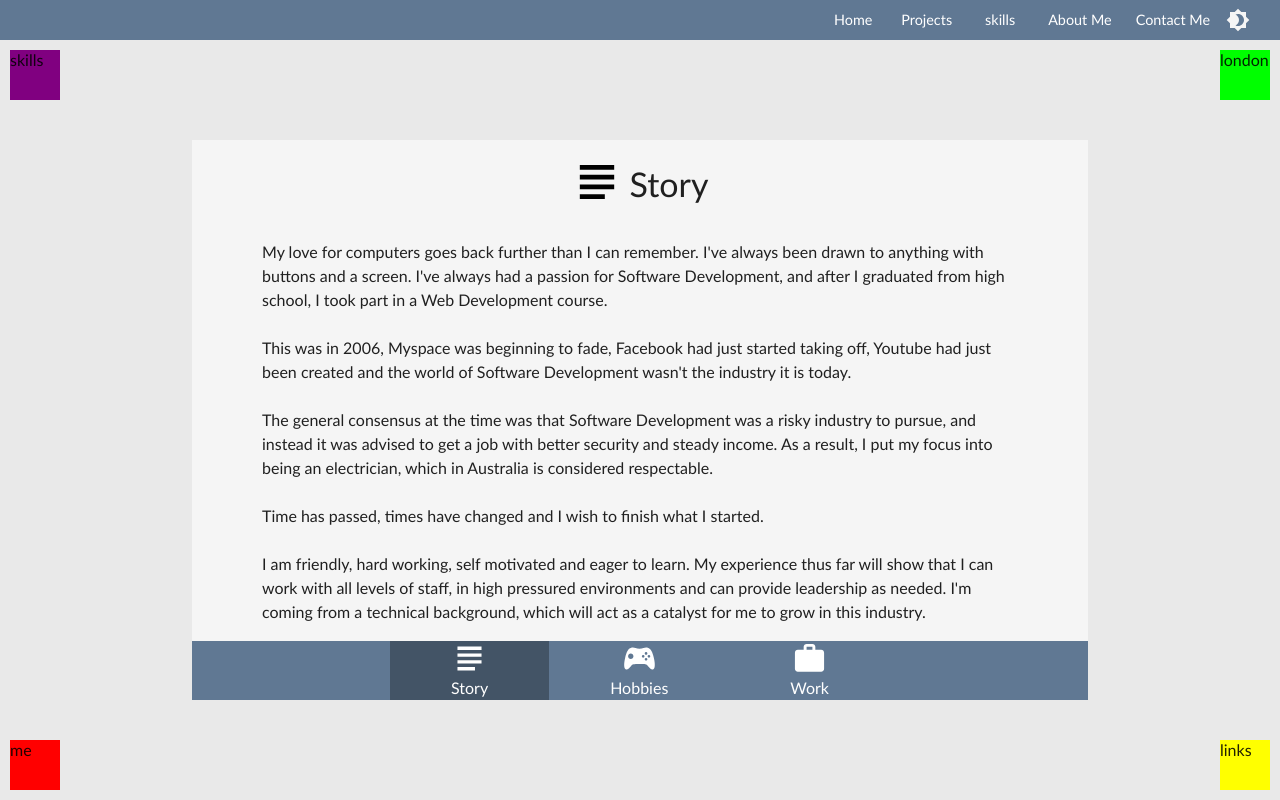
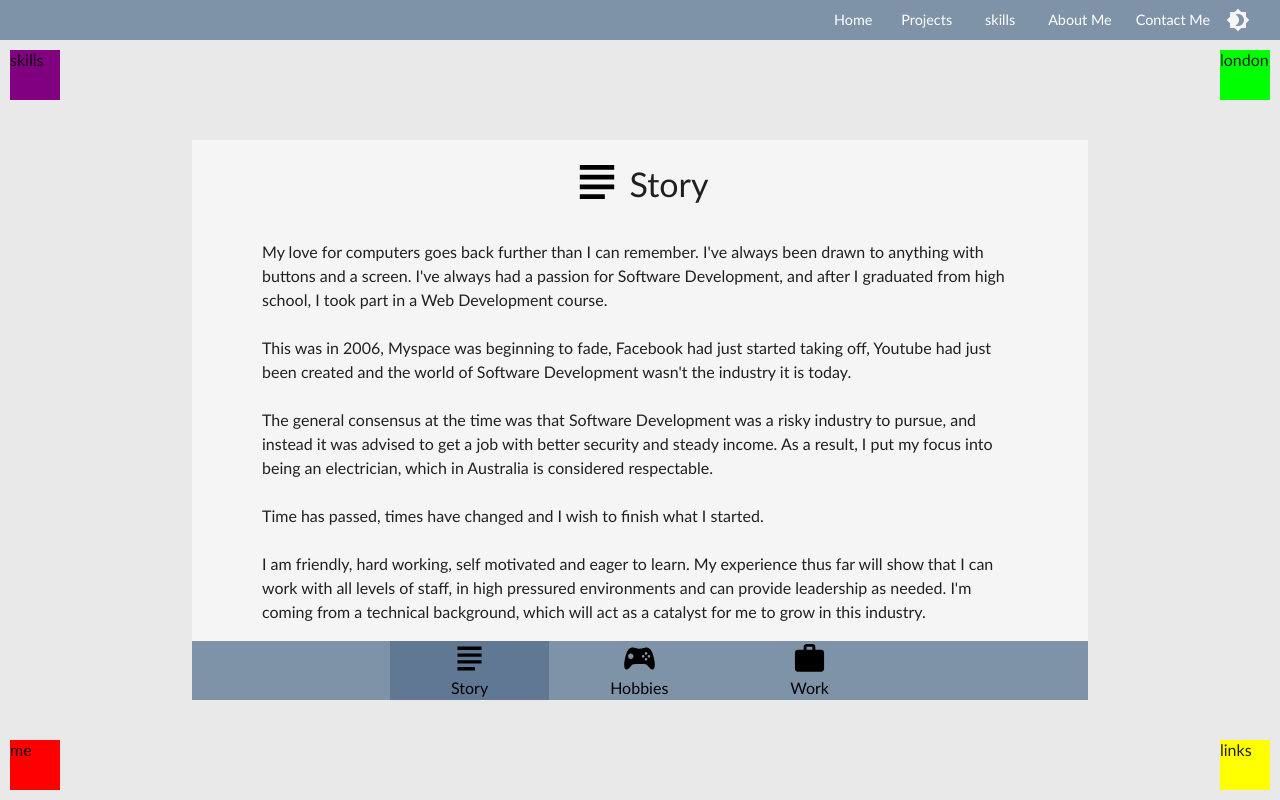
Before and after one commit to aiacuone/portfolio-v3, a Next.js app: page /aboutMe in a window 1280 px wide. Built offline with nearby package versions, Linux system fonts and the light colour scheme; a web font is replaced by a local one.

Commit message:
changed dark mode colours on about me page

```diff
--- a/components/Layout.js
+++ b/components/Layout.js
@@ -19,7 +19,11 @@ export default function Layout({ children }) {
     width: hamburgerWidth,
     padding: hamburgerPadding,
   } = vars.hamburger
-  const { main: primaryColor, dark: darkPrimaryColor } = theme.palette.primary
+  const {
+    main: primaryColor,
+    dark: darkPrimaryColor,
+    light: lightPrimaryColor,
+  } = theme.palette.primary
   const router = useRouter()
 
   const useStylesRoot = makeStyles({
@@ -142,7 +146,7 @@ export default function Layout({ children }) {
       },
       header: {
         width: '100%',
-        background: primaryColor,
+        background: darkMode ? darkPrimaryColor : lightPrimaryColor,
         gridArea: '1/1/2/11',
       },
       linksHeader: { height: '100%' },
--- a/pages/aboutMe.js
+++ b/pages/aboutMe.js
@@ -26,7 +26,11 @@ export default function aboutMe() {
   const selection = selections['aboutMe']
   const selectedOptionObj = aboutMeObj[aboutMeArr[selection]]
   const { getDetails, name: optionName, icon } = selectedOptionObj
-  const { main: primaryColor, dark: primaryDarkColor } = theme.palette.primary
+  const {
+    main: primaryColor,
+    dark: primaryDarkColor,
+    light: primaryLightColor,
+  } = theme.palette.primary
   const {
     textLight: textLightBackground,
     textDark: textDarkBackground,
@@ -38,7 +42,6 @@ export default function aboutMe() {
     root: {
       height: '100%',
       width: '100%',
-      // background: darkMode ? textDarkBackground : textLightBackground,
     },
     bottomNav: {
       display: 'flex',
@@ -46,23 +49,21 @@ export default function aboutMe() {
       background: backgroundColor,
     },
     button: { flexGrow: 1, cursor: 'pointer' },
-    container: { height: '100%' },
+    container: { height: '100%', color: darkMode ? 'white' : 'black' },
     mainContentHeaderContainer: {
       paddingBottom: isPhone ? '10px' : '30px',
     },
-    mainDetailsContainer: {
-      // background: darkMode ? textDarkBackground : textLightBackground,
-    },
+    mainDetailsContainer: {},
     mainDetailsContainer2: {
       padding: isPhone ? '0px 30px' : '0 70px', //PADDING OF MAIN CONTAINER
-      // background: 'green',
     },
     headerText: {},
   })
 
-  const Buttons = ({ size, color }) => {
+  const Buttons = ({ size }) => {
     const buttons = aboutMeArr.map((item, index) => {
       const { name } = aboutMeObj[item]
+      const color = darkMode ? 'white' : 'black'
       const iconObj = {
         hobbies: <HobbiesIcon size={size} color={color} />,
         work: <WorkIcon size={size} color={color} />,
@@ -76,7 +77,12 @@ export default function aboutMe() {
           key={item.name}
           onClick={() => setSelections({ ...selections, ['aboutMe']: index })}
           className={classesRoot.button}
-          style={{ background: index == selection && primaryDarkColor }}>
+          style={{
+            background:
+              index == selection && darkMode
+                ? primaryDarkColor
+                : index == selection && !darkMode && primaryColor,
+          }}>
           <Grid
             container
             className={classesRoot.container}
@@ -109,10 +115,7 @@ export default function aboutMe() {
         alignItems="flex-end">
         <Grid>
           <Grid container alignItems="center" spacing={1}>
-            <Grid item>
-              {/* <Image src={icon} layout="fixed" height={size} width={size} /> */}
-              {icon}
-            </Grid>
+            <Grid item>{icon}</Grid>
             <Grid item>
               <Typography variant={variant} className={classesRoot.headerText}>
                 {optionName}
@@ -150,14 +153,14 @@ export default function aboutMe() {
       },
       buttonContainer: {
         gridArea: '1/1/11/2',
-        background: primaryColor,
+        background: darkMode ? primaryColor : primaryLightColor,
         minHeight: '150px',
         color: 'white',
       },
       header: {
         gridArea: '1/2/2/10',
-        background: primaryColor,
-        color: 'white',
+        background: darkMode ? primaryColor : primaryLightColor,
+        color: darkMode ? 'white' : 'black',
       },
       mainContainer: {
         gridArea: '2/2/11/10',
@@ -210,8 +213,8 @@ export default function aboutMe() {
       },
       header: {
         gridArea: '1/1/2/11',
-        background: primaryColor,
-        color: 'white',
+        background: darkMode ? primaryColor : primaryLightColor,
+        color: darkMode ? 'white' : 'black',
       },
       mainContainer: {
         gridArea: '2/1/19/11',
@@ -221,7 +224,7 @@ export default function aboutMe() {
       },
       buttonContainer: {
         gridArea: '19/1/20/11',
-        background: primaryColor,
+        background: darkMode ? primaryColor : primaryLightColor,
         color: 'white',
       },
       hamburgerGap: {
@@ -295,7 +298,7 @@ export default function aboutMe() {
       },
       buttonContainer: {
         gridArea: '3/1/4/2',
-        background: primaryColor,
+        background: darkMode ? primaryColor : primaryLightColor,
         zIndex: 3,
         color: 'white',
       },
```
